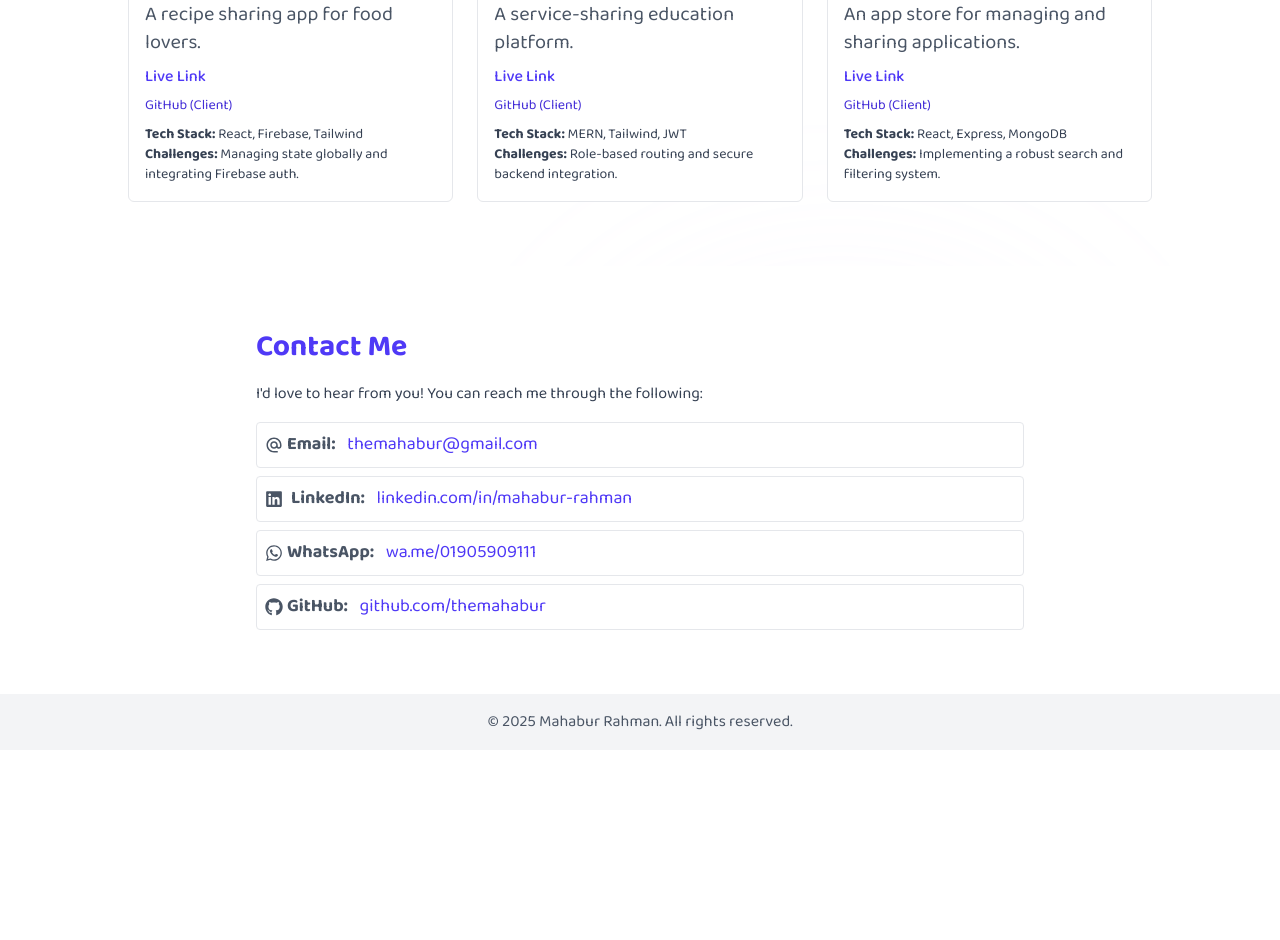
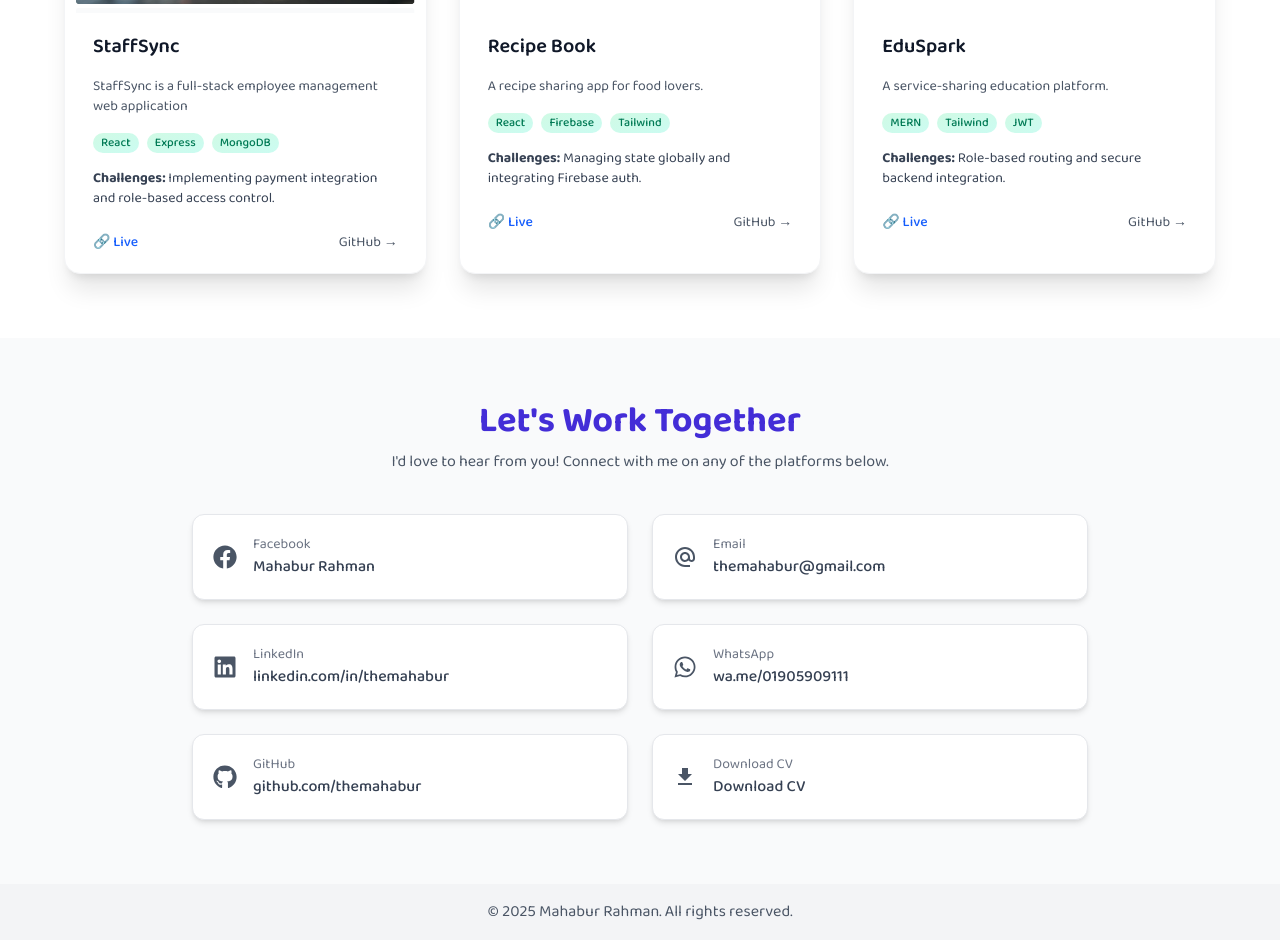
Before and after one commit to themahabur/portfolio, a React (Vite) app: page / in a window 1280 px wide. Shown: the part 2580-3520 px from the top of the page. Before the commit the page ends 3330 px from the top, so only its background shows below. Built offline with nearby package versions, Linux system fonts and the light colour scheme; a web font is replaced by a local one.

Commit message:
feat: update Contact and Projects components; add new contact methods and project details; enhance layout and animations

```diff
--- a/src/components/Contact.jsx
+++ b/src/components/Contact.jsx
@@ -1,64 +1,71 @@
-import { FaGithub, FaLinkedin, FaWhatsapp } from "react-icons/fa";
-import { MdAlternateEmail } from "react-icons/md";
+import { FaFacebook, FaFileDownload, FaGithub, FaLinkedin, FaWhatsapp } from "react-icons/fa";
+import { MdAlternateEmail, MdFileDownload } from "react-icons/md";
 
-// components/Contact.jsx
+const contactMethods = [
+  {
+    icon: <FaFacebook size={24} className="text-gray-600" />,
+    label: "Facebook",
+    value: "Mahabur Rahman",
+    link: "https://www.facebook.com/mahabur.rahman21",
+  },
+  {
+    icon: <MdAlternateEmail size={24} className="text-gray-600" />,
+    label: "Email",
+    value: "themahabur@gmail.com",
+    link: "themahabur@gmail.com",
+  },
+  {
+    icon: <FaLinkedin size={24} className="text-gray-600" />,
+    label: "LinkedIn",
+    value: "linkedin.com/in/themahabur",
+    link: "https://www.linkedin.com/in/themahabur/",
+  },
+  {
+    icon: <FaWhatsapp size={24} className="text-gray-600" />,
+    label: "WhatsApp",
+    value: "wa.me/01905909111",
+    link: "https://wa.me/01905909111",
+  },
+  {
+    icon: <FaGithub size={24} className="text-gray-600" />,
+    label: "GitHub",
+    value: "github.com/themahabur",
+    link: "https://github.com/themahabur",
+  },
+  {
+    icon: <MdFileDownload  size={24} className="text-gray-600" />,
+    label: "Download CV",
+    value: "Download CV",
+    link: "https://drive.google.com/file/d/1vh44pAQR9p61zZgvCtRaoZIiNKkhIbpP/view?usp=drive_link",
+  },
+];
+
 const Contact = () => {
   return (
-    <section id="contact" className="py-16 px-4 bg-white">
-      <div className="max-w-3xl mx-auto space-y-4">
-        <h2 className="text-3xl font-bold text-indigo-600">Contact Me</h2>
-        <p className="text-gray-700">I'd love to hear from you! You can reach me through the following:</p>
-        <div className="space-y-2 text-lg">
-          <p className="text-gray-600 bg-white p-2 rounded border border-gray-200 ">
-            <strong>
-              <MdAlternateEmail className="inline-block mr-1" />
-              Email:
-            </strong>{" "}
-            <a href="mailto:themahabur@gmail.com" className="text-indigo-600 hover:underline  px-2">themahabur@gmail.com</a>
+    <section id="contact" className="py-16 px-4 bg-gray-50">
+      <div className="max-w-4xl mx-auto text-center mb-10">
+        <h2 className="text-4xl font-bold text-indigo-700 mb-2">Let's Work Together</h2>
+        <p className="text-gray-600">
+          I'd love to hear from you! Connect with me on any of the platforms below.
         </p>
-          <p className="text-gray-600 bg-white p-2 rounded border border-gray-200 ">
-            <strong>
-              <FaLinkedin className="inline-block mr-2" />
-              LinkedIn:
-            </strong>{" "}
+      </div>
+
+      <div className="max-w-4xl mx-auto grid gap-6 grid-cols-1 md:grid-cols-2">
+        {contactMethods.map((method, index) => (
           <a
-              href="https://www.linkedin.com/in/mahabur-rahman/"
+            key={index}
+            href={method.link}
             target="_blank"
             rel="noopener noreferrer"
-              className="text-indigo-600 hover:underline px-2"
+            className="bg-white border border-gray-200 rounded-xl shadow-md hover:shadow-xl transition p-5 flex items-center gap-4"
           >
-              linkedin.com/in/mahabur-rahman
+            <div>{method.icon}</div>
+            <div className="text-left">
+              <p className="text-sm text-gray-500">{method.label}</p>
+              <p className="text-gray-700 font-medium break-words">{method.value}</p>
+            </div>
           </a>
-          </p>
-          <p className="text-gray-600 bg-white p-2 rounded border border-gray-200 ">
-            <strong>
-              <FaWhatsapp className="inline-block mr-1" />
-              WhatsApp:
-            </strong>{" "}
-            <a
-              href="https://wa.me/01905909111"
-              target="_blank"
-              rel="noopener noreferrer"
-              className="text-indigo-600 hover:underline  px-2"
-            >
-              wa.me/01905909111
-            </a>
-          </p>
-          <p className="text-gray-600 bg-white p-2 rounded border border-gray-200 ">
-            <strong>
-              <FaGithub className="inline-block mr-1" />
-              GitHub:
-            </strong>{" "}
-            <a
-              href="https://github.com/themahabur"
-              target="_blank"
-              rel="noopener noreferrer"
-              className="text-indigo-600 hover:underline  px-2"
-            >
-              github.com/themahabur
-            </a>
-          </p>
-        </div>
+        ))}
       </div>
     </section>
   );
--- a/src/components/Projects.jsx
+++ b/src/components/Projects.jsx
@@ -2,9 +2,21 @@
 import projects2 from "../assets/icon/project1.png";
 import projects1 from "../assets/icon/project2.png";
 import projects3 from "../assets/icon/project3.png";
+import { motion } from "framer-motion";
 
 const Projects = () => {
   const projects = [
+    {
+      name: "StaffSync",
+      image: projects3,
+      tech: ["React", "Express", "MongoDB"],
+      description:
+        "StaffSync is a full-stack employee management web application",
+      live: "https://staffsync-8c4f3.web.app",
+      github: "https://github.com/themahabur/StaffSync",
+      challenges:
+        "Implementing payment integration and role-based access control.",
+    },
     {
       name: "Recipe Book",
       image: projects1,
@@ -23,59 +35,84 @@ const Projects = () => {
       github: "https://github.com/themahabur/EduSpark",
       challenges: "Role-based routing and secure backend integration.",
     },
-    {
-      name: "AppStore",
-      image: projects3,
-      tech: ["React", "Express", "MongoDB"],
-      description: "An app store for managing and sharing applications.",
-      live: "https://app-store-a560f.web.app",
-      github: "https://github.com/themahabur/App-Store",
-      challenges: "Implementing a robust search and filtering system.",
-    },
   ];
 
   return (
-    <section id="projects" className="py-16 px-4">
-      <div className="max-w-5xl mx-auto space-y-6">
-        <h2 className="text-3xl font-bold bg-gradient-to-r from-indigo-500 via-purple-500 to-pink-500 bg-clip-text text-transparent">
+    <section
+      id="projects"
+      className="py-16 px-4 sm:px-6 lg:px-8 bg-white dark:bg-gray-900"
+    >
+      <div className="max-w-6xl  mx-auto space-y-12">
+        <motion.h2
+          initial={{ opacity: 0, y: 20 }}
+          whileInView={{ opacity: 1, y: 0 }}
+          viewport={{ once: true, amount: 0.4 }}
+          transition={{ duration: 0.8, ease: "easeOut" }}
+          className="text-4xl text-center font-bold bg-gradient-to-r from-indigo-500 via-purple-500 to-pink-500 bg-clip-text text-transparent"
+        >
           Projects
-        </h2>
-        <div className="grid md:grid-cols-3 gap-6">
+        </motion.h2>
+
+        <div className="grid grid-cols-1 sm:grid-cols-2 lg:grid-cols-3 gap-8">
           {projects.map((project, idx) => (
-            <div key={idx} className="bg-white border border-gray-200 p-4 rounded-md">
+            <motion.div
+              initial={{ opacity: 0, y: 20 }}
+              whileInView={{ opacity: 1, y: 0 }}
+              viewport={{ once: true, amount: 0.4 }}
+              transition={{ duration: 0.8, ease: "easeOut" }}
+              key={idx}
+              className="group px-2  relative border border-gray-100 dark:border-gray-700 rounded-2xl bg-white dark:bg-gray-800 shadow-xl hover:shadow-2xl transition-shadow duration-300 overflow-hidden"
+            >
               <img
                 src={project.image}
                 alt={project.name}
-                className="rounded-md mb-4 h-35"
+                className="w-full h-48 object-cover object-top rounded-t-2xl"
               />
-              <h3 className="text-xl font-semibold mb-2">{project.name}</h3>
-              <p className="text-gray-600 text-xl mb-2">
+
+              <div className="p-5 space-y-4">
+                <h3 className="text-xl font-semibold text-gray-900 dark:text-white">
+                  {project.name}
+                </h3>
+
+                <p className="text-gray-600 dark:text-gray-300 text-sm">
                   {project.description}
                 </p>
+
+                <div className="flex flex-wrap gap-2 text-xs font-medium">
+                  {project.tech.map((tech, i) => (
+                    <span
+                      key={i}
+                      className="bg-gradient-to-br from-emerald-100 to-teal-100 text-emerald-700 dark:bg-emerald-800/20 dark:text-emerald-300 px-2 py-0.5 rounded-full"
+                    >
+                      {tech}
+                    </span>
+                  ))}
+                </div>
+
+                <p className="text-gray-700 dark:text-gray-400 text-sm">
+                  <strong>Challenges:</strong> {project.challenges}
+                </p>
+
+                <div className="flex justify-between items-center pt-2">
                   <a
                     href={project.live}
                     target="_blank"
-                className="text-indigo-600 font-medium block mb-1"
+                    rel="noopener noreferrer"
+                    className="text-sm font-medium text-blue-600 hover:underline"
                   >
-                Live Link
+                    🔗 Live
                   </a>
                   <a
                     href={project.github}
                     target="_blank"
-                className="text-indigo-700 text-sm"
+                    rel="noopener noreferrer"
+                    className="text-sm text-gray-600 dark:text-gray-300 hover:text-indigo-500"
                   >
-                GitHub (Client)
+                    GitHub →
                   </a>
-
-              <div className="text-sm text-gray-700 mt-2">
-                <p>
-                  <strong>Tech Stack:</strong> {project.tech.join(", ")}
-                </p>
-                <p>
-                  <strong>Challenges:</strong> {project.challenges}
-                </p>
                 </div>
               </div>
+            </motion.div>
           ))}
         </div>
       </div>
```
Also changed, not shown: src/components/SkillCard.jsx (+15 -15 lines), src/assets/icon/project3.png. Lines whose indentation alone changed are shown as unchanged.
